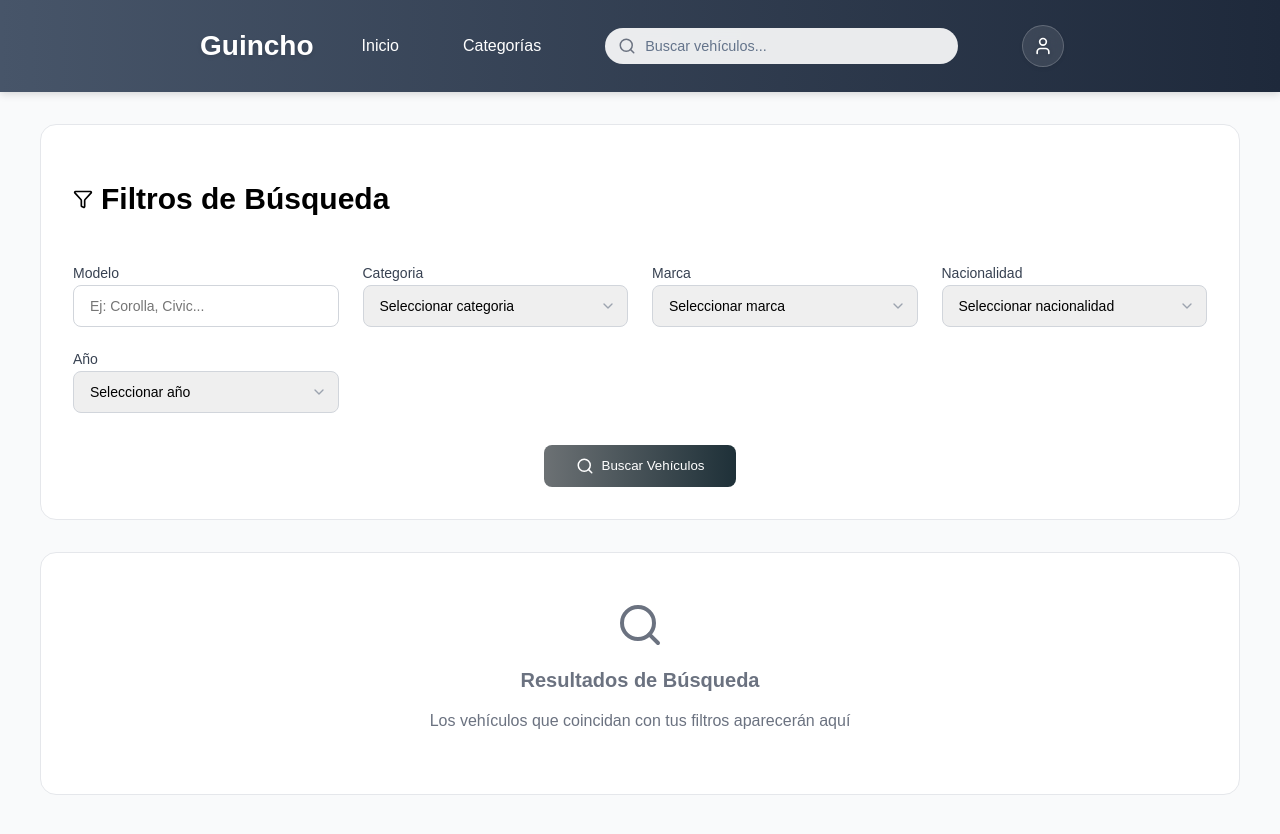
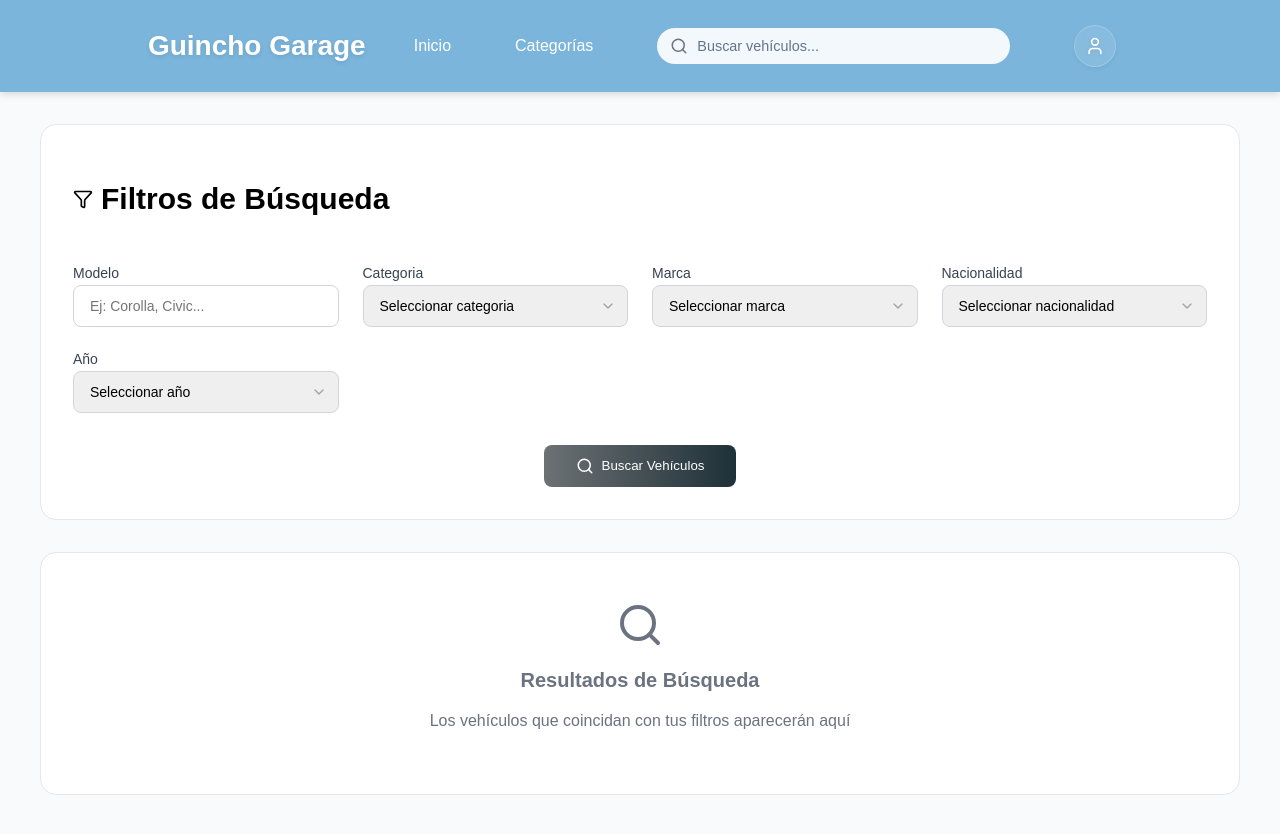
Before and after one commit to tobiasderene/guincho, a React (Create React App) app: page /categorias in a window 1280 px wide. Shown: the top 834 px of the page. Built offline with nearby package versions, Linux system fonts and the light colour scheme.

Commit message:
Guincho Garage header

```diff
--- a/src/App.css
+++ b/src/App.css
@@ -14,7 +14,7 @@
 }
 
 .App-header {
-  background-color: #282c34;
+  background-color: #FF6720;
   min-height: 100vh;
   display: flex;
   flex-direction: column;
--- a/src/components/Header.jsx
+++ b/src/components/Header.jsx
@@ -18,7 +18,7 @@ const Header = () => {
   return (
     <header className="header">
       <div className="header-content">
-        <div className="logo">Guincho</div>
+        <div className="logo">Guincho Garage</div>
 
         <div className="nav-section">
           <nav className="nav-left">
--- a/src/components/VehicleFilter.jsx
+++ b/src/components/VehicleFilter.jsx
@@ -15,9 +15,8 @@ const VehicleFilters = () => {
   const [activeFilters, setActiveFilters] = useState(0);
 
   const filterOptions = {
+    marca: ['Toyota', 'Ford', 'Chevrolet', 'Honda', 'Nissan', 'Hyundai', 'Volkswagen', 'BMW', 'Mercedes-Benz'],
     categoria: ['Sedán', 'SUV', 'Hatchback', 'Pickup', 'Coupé', 'Convertible', 'Camioneta'],
-    marca: ['Toyota', 'Ford', 'Chevrolet', 'Honda', 'Nissan', 'Hyundai', 'Volkswagen', 'BMW', 'Mercedes-Benz'],
-    nacionalidad: ['Japonés', 'Americano', 'Coreano', 'Alemán', 'Francés', 'Italiano', 'Chino'],
     año: ['2024', '2023', '2022', '2021', '2020', '2019', '2018', '2017', '2016', '2015']
   };
 
--- a/src/pages/CreatePost.jsx
+++ b/src/pages/CreatePost.jsx
@@ -3,6 +3,7 @@ import '../styles/Login.css';
 
 export default function CreatePost() {
   const [selectedFiles, setSelectedFiles] = useState([]);
+  const [title, setTitle] = useState('');
   const [shortDesc, setShortDesc] = useState('');
   const [longDesc, setLongDesc] = useState('');
   const [link, setLink] = useState('');
@@ -28,9 +29,11 @@ export default function CreatePost() {
 
   const resetForm = () => {
     setSelectedFiles([]);
+    setTitle('');
     setShortDesc('');
     setLongDesc('');
     setLink('');
+
   };
 
   // --- Función para subir imagenes con signed URL ---
@@ -158,6 +161,16 @@ export default function CreatePost() {
           )}
         </div>
 
+        <div className='form-group'>
+          <label>Titulo *</label>
+          <textarea
+            value={title}
+            onChange={e => setTitle(e.target.value)}>
+            maxLength={50}
+            required
+          </textarea>
+        </div>
+
         <div className="form-group">
           <label>Descripción corta *</label>
           <textarea
--- a/src/styles/Header.css
+++ b/src/styles/Header.css
@@ -1,5 +1,5 @@
 .header {
-    background: linear-gradient(135deg, #6c7174, #1e3038);
+    background: #7BB5DC !important;
     padding: 1rem 0;
     box-shadow: 0 4px 12px rgba(25, 55, 68, 0.3);
     position: sticky;
@@ -12,10 +12,10 @@
     margin: 0 auto;
     padding: 0 2rem;
     display: flex;
-    align-items: center; /* Centra verticalmente todos los elementos */
+    align-items: center;
     justify-content: space-between;
     gap: 2rem;
-    min-height: 60px; /* Altura mínima para garantizar centrado */
+    min-height: 60px;
 }
 
 .logo {
--- a/src/styles/Home.css
+++ b/src/styles/Home.css
@@ -90,7 +90,7 @@
 }
 
 .read-more {
-  background: linear-gradient(135deg, #6c7174, #1e3038);
+  background: linear-gradient(135deg, #ff7a3c, #893007);
   color: white;
   padding: 0.5rem 1rem;
   border-radius: 8px;
```
